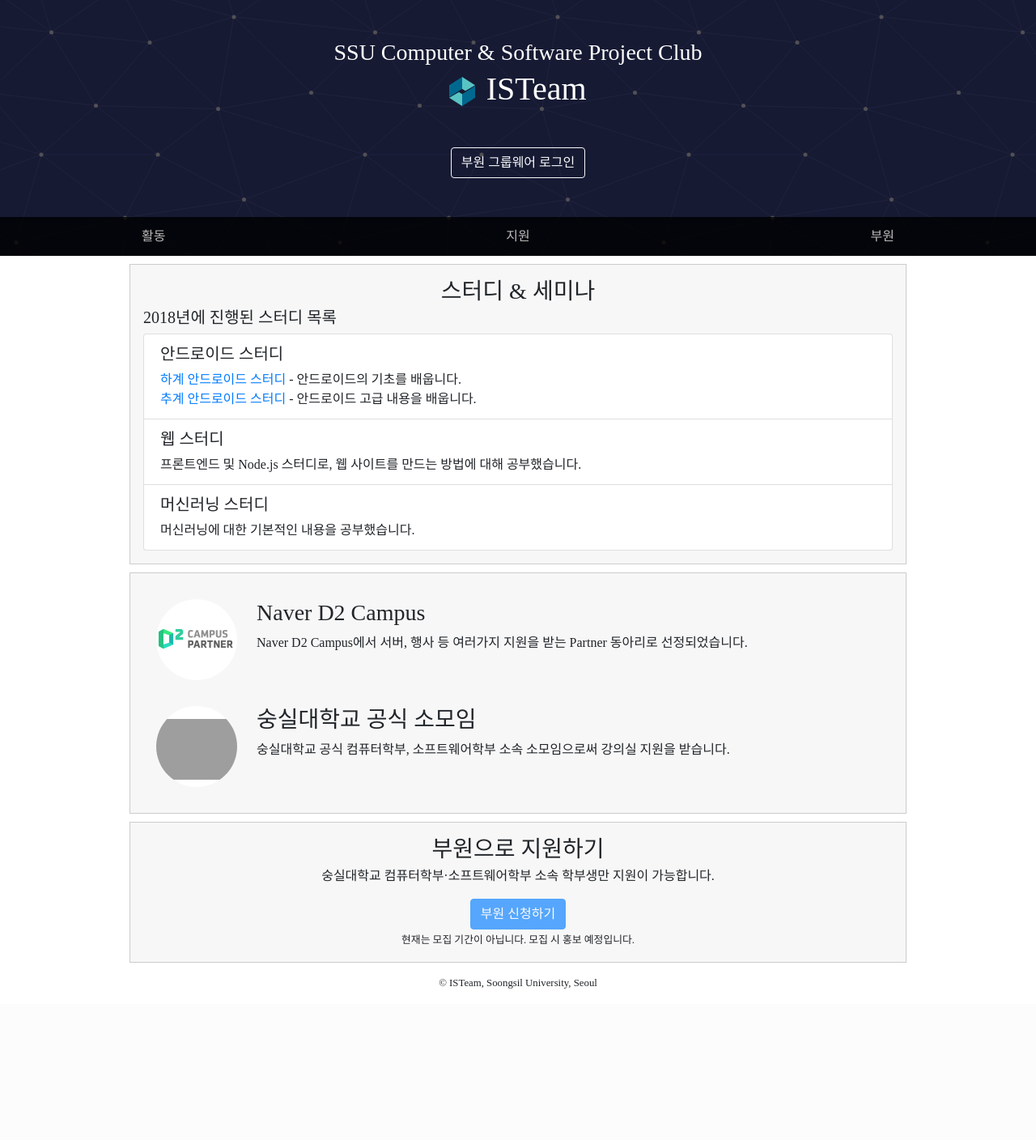
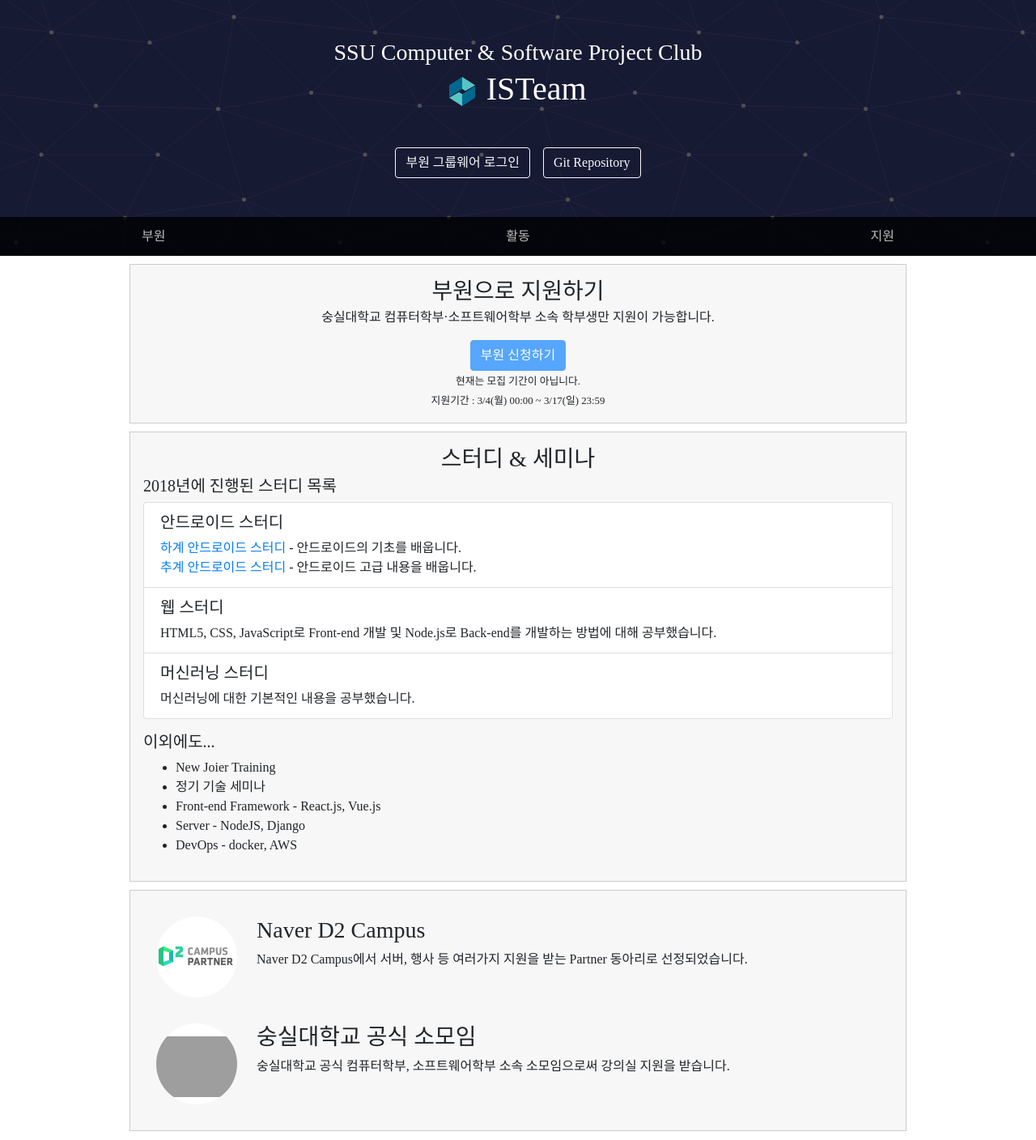
Before and after one commit to aooen/isteam-groupware, a CodeIgniter app: page /database/ in a window 1280 px wide. Shown: the top 1408 px of the page at 81% size. Before the commit the page ends 1221 px from the top, so only its background shows below. Run offline with CodeIgniter, Linux system fonts and the light colour scheme; some libraries are stand-ins or nearby versions; some web fonts are replaced; grey boxes are pictures that could not be loaded.

Commit message:
Customize for isteam.dev

```diff
--- a/application/config/config.php
+++ b/application/config/config.php
@@ -23,7 +23,7 @@
 | a PHP script and you can easily do that on your own.
 |
 */
-$config['base_url'] = 'https://demo.aooen.net/';
+$config['base_url'] = 'https://isteam.dev/';
 
 /*
 |--------------------------------------------------------------------------
--- a/application/views/welcome_message.php
+++ b/application/views/welcome_message.php
@@ -5,16 +5,23 @@
 	<div class="col-md-6 mb-5 mx-auto">
 		<h3 class="mb-1">SSU Computer & Software Project Club</h2>
 		<h1 class="mb-5"><img class="mr-1" src="<?=base_url('static/img/logo.svg')?>" alt="ISTeam" style="height: 0.9em;"> ISTeam</h1>
-		<a class="btn btn-outline-light" href="<?=base_url('login')?>">부원 그룹웨어 로그인</a>
+		<a class="btn btn-outline-light" href="<?=base_url('login')?>">부원 그룹웨어 로그인</a>&nbsp;&nbsp;&nbsp;
+		<a class="btn btn-outline-light" href="https://git.isteam.dev" target="_blank">Git Repository</a>
 	</div>
 </section>
 <header class="sticky-top py-1">
 	<nav class="container d-flex flex-row justify-content-between">
+		<a class="py-2" href="#member">부원</a>
 		<a class="py-2" href="#activity">활동</a>
 		<a class="py-2" href="#support">지원</a>
-		<a class="py-2" href="#member">부원</a>
 	</nav>
 </header>
+<div id="member" class="container p-3 text-center">
+	<h3 class="mb-1">부원으로 지원하기</h3>
+	숭실대학교 컴퓨터학부·소프트웨어학부 소속 학부생만 지원이 가능합니다.<br>
+	<button class="mt-3 btn btn-primary" disabled>부원 신청하기</button><br>
+	<small>현재는 모집 기간이 아닙니다.<br>지원기간 : 3/4(월) 00:00 ~ 3/17(일) 23:59</small>
+</div>
 <div id="activity" class="container p-3">
 	<h3 class="mb-1 text-center">스터디 &amp; 세미나</h3>
 	<h5>2018년에 진행된 스터디 목록</h5>
@@ -26,12 +33,20 @@
 		</li>
 		<li class="list-group-item">
 			<h5>웹 스터디</h5>
-			프론트엔드 및 Node.js 스터디로, 웹 사이트를 만드는 방법에 대해 공부했습니다.
+			HTML5, CSS, JavaScript로 Front-end 개발 및 Node.js로 Back-end를 개발하는 방법에 대해 공부했습니다.
 		</li>
 		<li class="list-group-item">
 			<h5>머신러닝 스터디</h5>
 			머신러닝에 대한 기본적인 내용을 공부했습니다.
 		</li>
+	</ul>
+	<h5 class="mt-3">이외에도...</h5>
+	<ul>
+		<li>New Joier Training</li>
+		<li>정기 기술 세미나</li>
+		<li>Front-end Framework - React.js, Vue.js</li>
+		<li>Server - NodeJS, Django</li>
+		<li>DevOps - docker, AWS</li>
 	</ul>
 </div>
 <div id="support" class="container p-3">
@@ -48,9 +63,3 @@
 		숭실대학교 공식 컴퓨터학부, 소프트웨어학부 소속 소모임으로써 강의실 지원을 받습니다.
 	</div>
 </div>
-<div id="member" class="container p-3 text-center">
-	<h3 class="mb-1">부원으로 지원하기</h3>
-	숭실대학교 컴퓨터학부·소프트웨어학부 소속 학부생만 지원이 가능합니다.<br>
-	<button class="mt-3 btn btn-primary" disabled tooltip="">부원 신청하기</button><br>
-	<small>현재는 모집 기간이 아닙니다. 모집 시 홍보 예정입니다.</small>
-</div>
```
